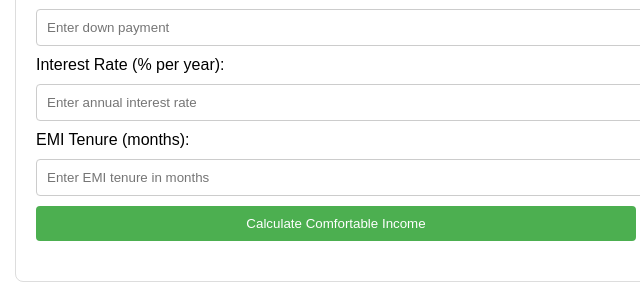
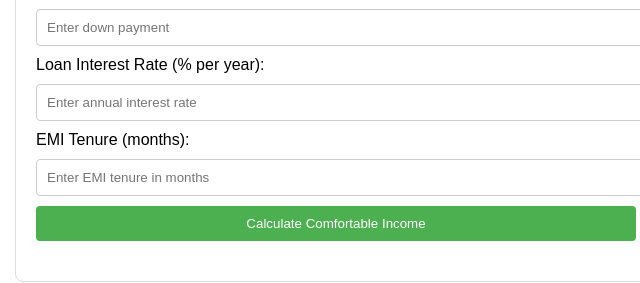
Before and after one commit to Ashu11219/graVITas, a plain HTML site: page affordability_checker.html in a window 1280 px wide. Shown: the part 211-494 px from the top of the page, 304-944 px from the left. Drawn offline with Linux system fonts and the light colour scheme.

Commit message:
Spelling mistake

```diff
--- a/affordability_checker.html
+++ b/affordability_checker.html
@@ -55,7 +55,7 @@
     <label for="downPayment">Down Payment (₹):</label>
     <input type="number" id="downPayment" placeholder="Enter down payment">
 
-    <label for="interestRate">Interest Rate (% per year):</label>
+    <label for="interestRate">Loan Interest Rate (% per year):</label>
     <input type="number" id="interestRate" placeholder="Enter annual interest rate">
 
     <label for="emiTenure">EMI Tenure (months):</label>
```
